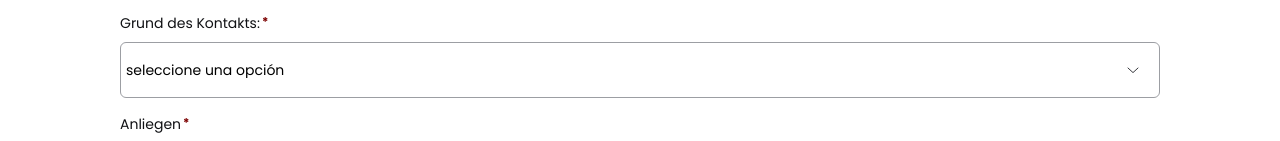
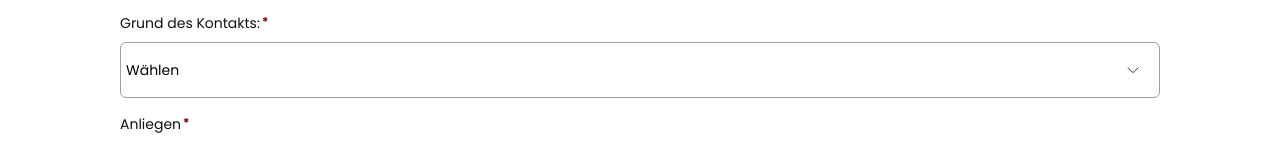
Before and after one commit to AlFakher2019/Crowm-switch-contactus-es-form, a plain HTML site: page index.html in a window 1280 px wide. Shown: the part 221-362 px from the top of the page. Drawn offline with Linux system fonts and the light colour scheme.

Commit message:
added the Drop down options

```diff
--- a/index.html
+++ b/index.html
@@ -10,8 +10,10 @@
     <link rel="preconnect" href="https://fonts.gstatic.com" crossorigin>
 
 
-<link rel="preload" as="style" href="https://fonts.googleapis.com/css2?family=Poppins:wght@400;600;700&display=swap">
-<link href="https://fonts.googleapis.com/css2?family=Poppins:wght@400;600;700&display=swap" rel="stylesheet" media="print" onload="this.media='all'">
+    <link rel="preload" as="style"
+        href="https://fonts.googleapis.com/css2?family=Poppins:wght@400;600;700&display=swap">
+    <link href="https://fonts.googleapis.com/css2?family=Poppins:wght@400;600;700&display=swap" rel="stylesheet"
+        media="print" onload="this.media='all'">
     <noscript>
         <link href="https://fonts.googleapis.com/css2?family=Poppins:wght@400;600;700&display=swap" rel="stylesheet">
     </noscript>
@@ -121,10 +123,16 @@
                     </label>
                     <div class="zf-tempContDiv">
                         <select class="zf-form-sBox" name="Dropdown" checktype="c1">
-                            <option selected="true" value="-Select-">seleccione una opción</option>
-                            <option value="First Choice">First Choice</option>
-                            <option value="Second Choice">Second Choice</option>
-                            <option value="Third Choice">Third Choice</option>
+                            <option value="">Wählen</option>
+                            <option value="Bestellung">Bestellung</option>
+                            <option value="Reparatur">Reparatur</option>
+                            <option value="Garantieregistrierung">Garantieregistrierung</option>
+                            <option value="Lieferung in Länder außerhalb Deutschlands">Lieferung in Länder außerhalb
+                                Deutschlands</option>
+                            <option value="Pod Anfrage">Pod Anfrage</option>
+                            <option value="Zahlung / Rechnung">Zahlung / Rechnung</option>
+                            <option value="Allgemeine Anfrage">Allgemeine Anfrage</option>
+                            <option value="Virtuelle Assistenz">Virtuelle Assistenz</option>
                         </select>
                         <p id="Dropdown_error" class="zf-errorMessage" style="display:none;">Invalid value</p>
                     </div>
@@ -161,14 +169,15 @@
             </ul>
             <p>Wir verwenden die von Ihnen angegebenen Daten, um auf Ihre Anfrage zu antworten.
                 Weitere Informationen darüber, wie wir Ihre personenbezogenen Daten verarbeiten
-                 und welche Rechte Sie haben, finden Sie in unserer <a href="" target="_blank" style="color: #000"><span style="text-decoration: underline" >Datenschutzrichtlinie.</span></a></p>
+                und welche Rechte Sie haben, finden Sie in unserer <a href="" target="_blank" style="color: #000"><span
+                        style="text-decoration: underline">Datenschutzrichtlinie.</span></a></p>
     </div>
     </form>
     </div>
     <script type="text/javascript">var dateAndMonthRegexFormateArray = zf_SetDateAndMonthRegexBasedOnDateFormate('dd-MMM-yyyy');
         var zf_DateRegex = new RegExp(dateAndMonthRegexFormateArray[0]);
         var zf_MonthYearRegex = new RegExp(dateAndMonthRegexFormateArray[1]);
-        var zf_MandArray = ["Name_First","Name_Last", "Dropdown","SingleLine","Email"];
+        var zf_MandArray = ["Name_First", "Name_Last", "Dropdown", "SingleLine", "Email"];
         var zf_FieldArray = ["Name_First", "Name_Last", "Email", "PhoneNumber_countrycode", "Dropdown", "SingleLine", "MultiLine"];
         var isSalesIQIntegrationEnabled = false;
         var salesIQFieldsArray = [];</script>
@@ -310,4 +319,5 @@
         })();
     </script>
 </body>
+
 </html>
```
Lines whose indentation alone changed are shown as unchanged.
